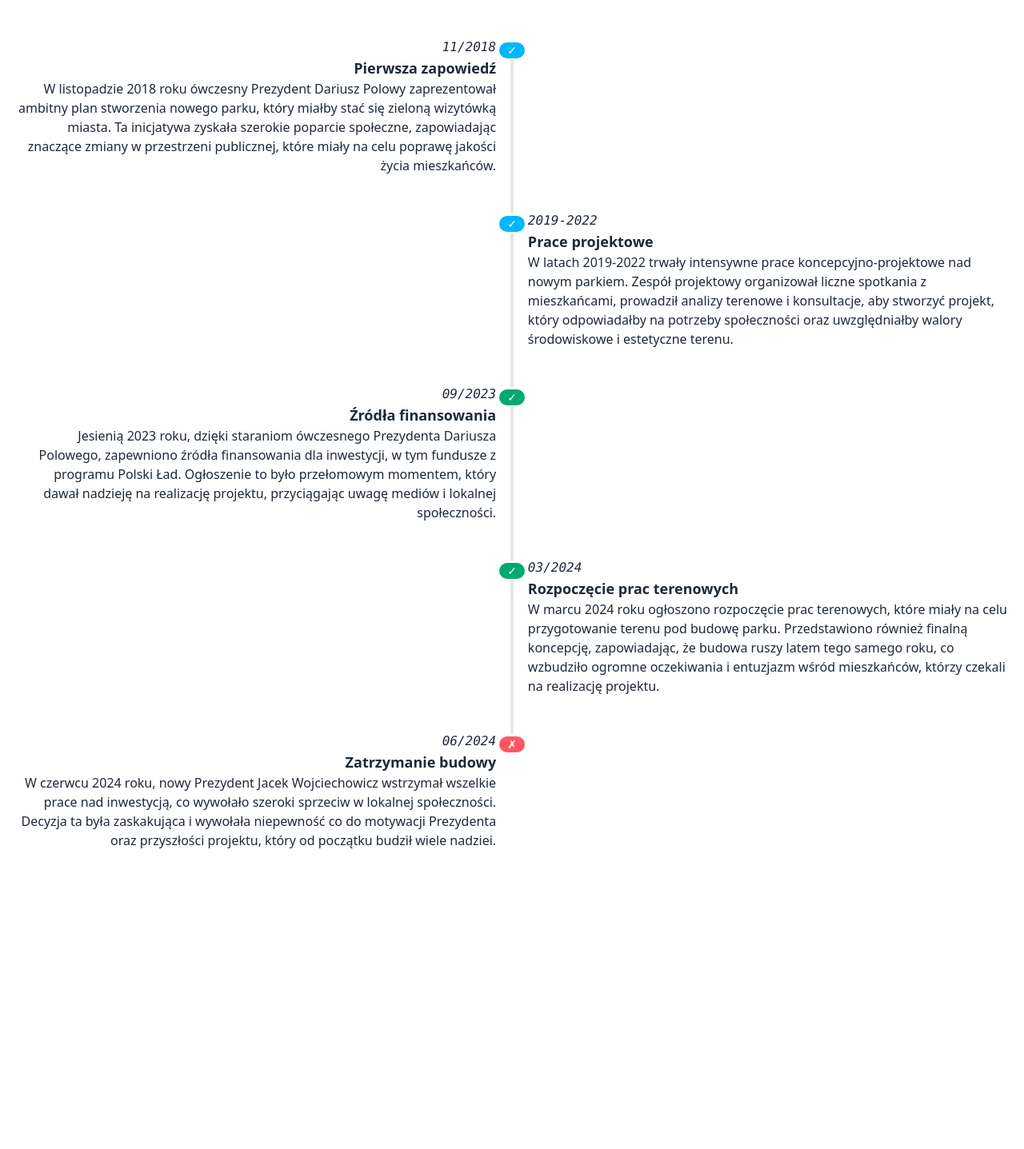
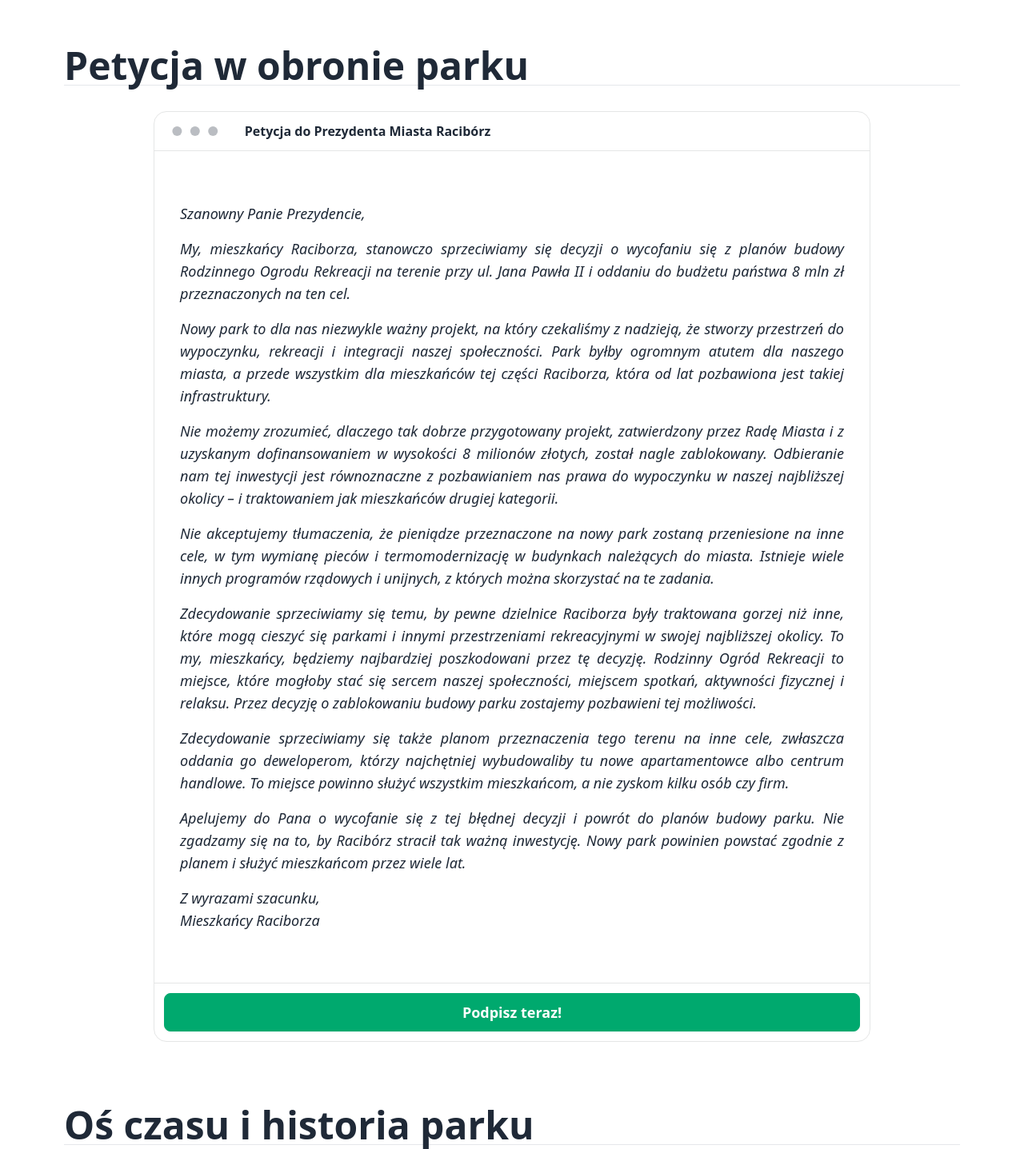
Before and after one commit to plkamilpawlik/parkraciborz, an Astro site: page / in a window 1280 px wide. Shown: the part 780-2217 px from the top of the page at 80% size. Before the commit the page ends 1931 px from the top, so only its background shows below. Built offline with nearby package versions, Linux system fonts and the light colour scheme; Astro itself is replaced by a stand-in of ours.

Commit message:
Added petition text

```diff
--- a/src/pages/index.astro
+++ b/src/pages/index.astro
@@ -1,9 +1,10 @@
 ---
 import Carousel from "./index.carousel.astro";
+import Petition from "./index.petition.astro";
 import Timeline from "./index.timeline.astro";
 ---
 
-<html lang="en" data-theme="light">
+<html lang="en" data-theme="light" class="scroll-smooth">
     <head>
         <meta charset="utf-8" />
         <link rel="icon" type="image/x-icon" href="/favicon.ico" />
@@ -13,6 +14,12 @@ import Timeline from "./index.timeline.astro";
     </head>
     <body>
         <Carousel />
+        <Petition />
         <Timeline />
+        <footer class="footer footer-center bg-base-300 text-base-content p-4">
+            <aside>
+                <p>#TAK dla Parku • Wszelkie prawa zastrzeżone</p>
+            </aside>
+        </footer>
     </body>
 </html>
--- a/src/pages/index.carousel.astro
+++ b/src/pages/index.carousel.astro
@@ -4,16 +4,24 @@
         <div class="max-w-sm lg:max-w-[520px] flex flex-col gap-4 items-center">
             <h1 class="text-5xl font-bold">#TAK dla Parku</h1>
             <p class="text-lg">
-                Nie pozwólmy nowemu Prezydentowi Jackowi Wojciechowiczowi odebrać Nam szansy na zielone serce Raciborza!
+                Nie pozwólmy nowemu Prezydentowi Jackowi Wojciechowiczowi
+                odebrać Nam szansy na zielone serce Raciborza!
             </p>
             <p class="text-lg">
-                Podpisz petycję i walcz o park! Walczmy o naszą wspólną przestrzeń do odpoczynku!
+                Podpisz petycję i walcz o park! Walczmy o naszą wspólną
+                przestrzeń do odpoczynku!
             </p>
             <div class="flex flex-col gap-2">
-                <a href="#" class="btn btn-success btn-wide rounded-full text-lg text-white">
+                <a
+                    href="#petition"
+                    class="btn btn-success btn-wide rounded-full text-lg text-white"
+                >
                     Podpisz petycję
                 </a>
-                <a href="#" class="btn btn-neutral btn-wide rounded-full text-lg">
+                <a
+                    href="#timeline"
+                    class="btn btn-neutral btn-wide rounded-full text-lg"
+                >
                     Dowiedz się więcej
                 </a>
             </div>
@@ -21,44 +29,56 @@
     </div>
 </div>
 <div class="carousel w-full h-[90vh]">
-    <div id="carousel-item-1" class="carousel-item relative  w-full">
+    <div id="carousel-item-1" class="carousel-item relative w-full">
         <img src="/carousel.img-1.jpg" class="object-cover w-full" />
-        <div class="absolute left-5 right-5 top-1/2 flex -translate-y-1/2 transform justify-between z-50">
+        <div
+            class="absolute left-5 right-5 top-1/2 flex -translate-y-1/2 transform justify-between z-50"
+        >
             <a href="#carousel-item-6" class="btn btn-circle glass">❮</a>
             <a href="#carousel-item-2" class="btn btn-circle glass">❯</a>
         </div>
     </div>
-    <div id="carousel-item-2" class="carousel-item relative  w-full">
+    <div id="carousel-item-2" class="carousel-item relative w-full">
         <img src="/carousel.img-2.jpg" class="object-cover w-full" />
-        <div class="absolute left-5 right-5 top-1/2 flex -translate-y-1/2 transform justify-between z-50">
+        <div
+            class="absolute left-5 right-5 top-1/2 flex -translate-y-1/2 transform justify-between z-50"
+        >
             <a href="#carousel-item-1" class="btn btn-circle glass">❮</a>
             <a href="#carousel-item-3" class="btn btn-circle glass">❯</a>
         </div>
     </div>
-    <div id="carousel-item-3" class="carousel-item relative  w-full">
+    <div id="carousel-item-3" class="carousel-item relative w-full">
         <img src="/carousel.img-3.jpg" class="object-cover w-full" />
-        <div class="absolute left-5 right-5 top-1/2 flex -translate-y-1/2 transform justify-between z-50">
+        <div
+            class="absolute left-5 right-5 top-1/2 flex -translate-y-1/2 transform justify-between z-50"
+        >
             <a href="#carousel-item-2" class="btn btn-circle glass">❮</a>
             <a href="#carousel-item-4" class="btn btn-circle glass">❯</a>
         </div>
     </div>
-    <div id="carousel-item-4" class="carousel-item relative  w-full">
+    <div id="carousel-item-4" class="carousel-item relative w-full">
         <img src="/carousel.img-4.jpg" class="object-cover w-full" />
-        <div class="absolute left-5 right-5 top-1/2 flex -translate-y-1/2 transform justify-between z-50">
+        <div
+            class="absolute left-5 right-5 top-1/2 flex -translate-y-1/2 transform justify-between z-50"
+        >
             <a href="#carousel-item-3" class="btn btn-circle glass">❮</a>
             <a href="#carousel-item-5" class="btn btn-circle glass">❯</a>
         </div>
     </div>
-    <div id="carousel-item-5" class="carousel-item relative  w-full">
+    <div id="carousel-item-5" class="carousel-item relative w-full">
         <img src="/carousel.img-6.jpg" class="object-cover w-full" />
-        <div class="absolute left-5 right-5 top-1/2 flex -translate-y-1/2 transform justify-between z-50">
+        <div
+            class="absolute left-5 right-5 top-1/2 flex -translate-y-1/2 transform justify-between z-50"
+        >
             <a href="#carousel-item-4" class="btn btn-circle glass">❮</a>
             <a href="#carousel-item-6" class="btn btn-circle glass">❯</a>
         </div>
     </div>
-    <div id="carousel-item-6" class="carousel-item relative  w-full">
+    <div id="carousel-item-6" class="carousel-item relative w-full">
         <img src="/carousel.img-6.jpg" class="object-cover w-full" />
-        <div class="absolute left-5 right-5 top-1/2 flex -translate-y-1/2 transform justify-between z-50">
+        <div
+            class="absolute left-5 right-5 top-1/2 flex -translate-y-1/2 transform justify-between z-50"
+        >
             <a href="#carousel-item-5" class="btn btn-circle glass">❮</a>
             <a href="#carousel-item-1" class="btn btn-circle glass">❯</a>
         </div>
--- /dev/null
+++ b/src/pages/index.petition.astro
@@ -0,0 +1,88 @@
+<div class="container max-w-6xl mx-auto my-12 p-4">
+    <h3 class="text-5xl font-extrabold" id="petition">
+        Petycja w obronie parku
+    </h3>
+    <hr class="mb-8" />
+    <div class="border border-base-300 mockup-browser max-w-4xl mx-auto">
+        <div class="mockup-browser-toolbar">
+            <p class="font-semibold ms-6">
+                Petycja do Prezydenta Miasta Racibórz
+            </p>
+        </div>
+        <div class="border-y border-base-300 flex justify-center px-8 py-16">
+            <article class="flex flex-col gap-4 text-lg text-justify italic">
+                <p>Szanowny Panie Prezydencie,</p>
+
+                <p>
+                    My, mieszkańcy Raciborza, stanowczo sprzeciwiamy się decyzji
+                    o wycofaniu się z planów budowy Rodzinnego Ogrodu Rekreacji
+                    na terenie przy ul. Jana Pawła II i oddaniu do budżetu
+                    państwa 8 mln zł przeznaczonych na ten cel.
+                </p>
+
+                <p>
+                    Nowy park to dla nas niezwykle ważny projekt, na który
+                    czekaliśmy z nadzieją, że stworzy przestrzeń do wypoczynku,
+                    rekreacji i integracji naszej społeczności. Park byłby
+                    ogromnym atutem dla naszego miasta, a przede wszystkim dla
+                    mieszkańców tej części Raciborza, która od lat pozbawiona
+                    jest takiej infrastruktury.
+                </p>
+
+                <p>
+                    Nie możemy zrozumieć, dlaczego tak dobrze przygotowany
+                    projekt, zatwierdzony przez Radę Miasta i z uzyskanym
+                    dofinansowaniem w wysokości 8 milionów złotych, został nagle
+                    zablokowany. Odbieranie nam tej inwestycji jest równoznaczne
+                    z pozbawianiem nas prawa do wypoczynku w naszej najbliższej
+                    okolicy – i traktowaniem jak mieszkańców drugiej kategorii.
+                </p>
+
+                <p>
+                    Nie akceptujemy tłumaczenia, że pieniądze przeznaczone na
+                    nowy park zostaną przeniesione na inne cele, w tym wymianę
+                    pieców i termomodernizację w budynkach należących do miasta.
+                    Istnieje wiele innych programów rządowych i unijnych, z
+                    których można skorzystać na te zadania.
+                </p>
+
+                <p>
+                    Zdecydowanie sprzeciwiamy się temu, by pewne dzielnice
+                    Raciborza były traktowana gorzej niż inne, które mogą
+                    cieszyć się parkami i innymi przestrzeniami rekreacyjnymi w
+                    swojej najbliższej okolicy. To my, mieszkańcy, będziemy
+                    najbardziej poszkodowani przez tę decyzję. Rodzinny Ogród
+                    Rekreacji to miejsce, które mogłoby stać się sercem naszej
+                    społeczności, miejscem spotkań, aktywności fizycznej i
+                    relaksu. Przez decyzję o zablokowaniu budowy parku zostajemy
+                    pozbawieni tej możliwości.
+                </p>
+
+                <p>
+                    Zdecydowanie sprzeciwiamy się także planom przeznaczenia
+                    tego terenu na inne cele, zwłaszcza oddania go deweloperom,
+                    którzy najchętniej wybudowaliby tu nowe apartamentowce albo
+                    centrum handlowe. To miejsce powinno służyć wszystkim
+                    mieszkańcom, a nie zyskom kilku osób czy firm.
+                </p>
+
+                <p>
+                    Apelujemy do Pana o wycofanie się z tej błędnej decyzji i
+                    powrót do planów budowy parku. Nie zgadzamy się na to, by
+                    Racibórz stracił tak ważną inwestycję. Nowy park powinien
+                    powstać zgodnie z planem i służyć mieszkańcom przez wiele
+                    lat.
+                </p>
+
+                <p>Z wyrazami szacunku,<br />Mieszkańcy Raciborza</p>
+            </article>
+        </div>
+        <div class="flex m-3">
+            <a
+                href="#"
+                class="btn w-full btn-success rounded-lg text-white text-lg mx-auto"
+                >Podpisz teraz!</a
+            >
+        </div>
+    </div>
+</div>
--- a/src/pages/index.timeline.astro
+++ b/src/pages/index.timeline.astro
@@ -1,4 +1,8 @@
-<div class="mx-auto my-8 p-4 container">
+<div class="container max-w-6xl mx-auto my-12 p-4">
+    <h3 class="text-5xl font-extrabold" id="timeline">
+        Oś czasu i historia parku
+    </h3>
+    <hr class="mb-8" />
     <ul
         class="timeline timeline-snap-icon max-md:timeline-compact timeline-vertical"
     >
```
